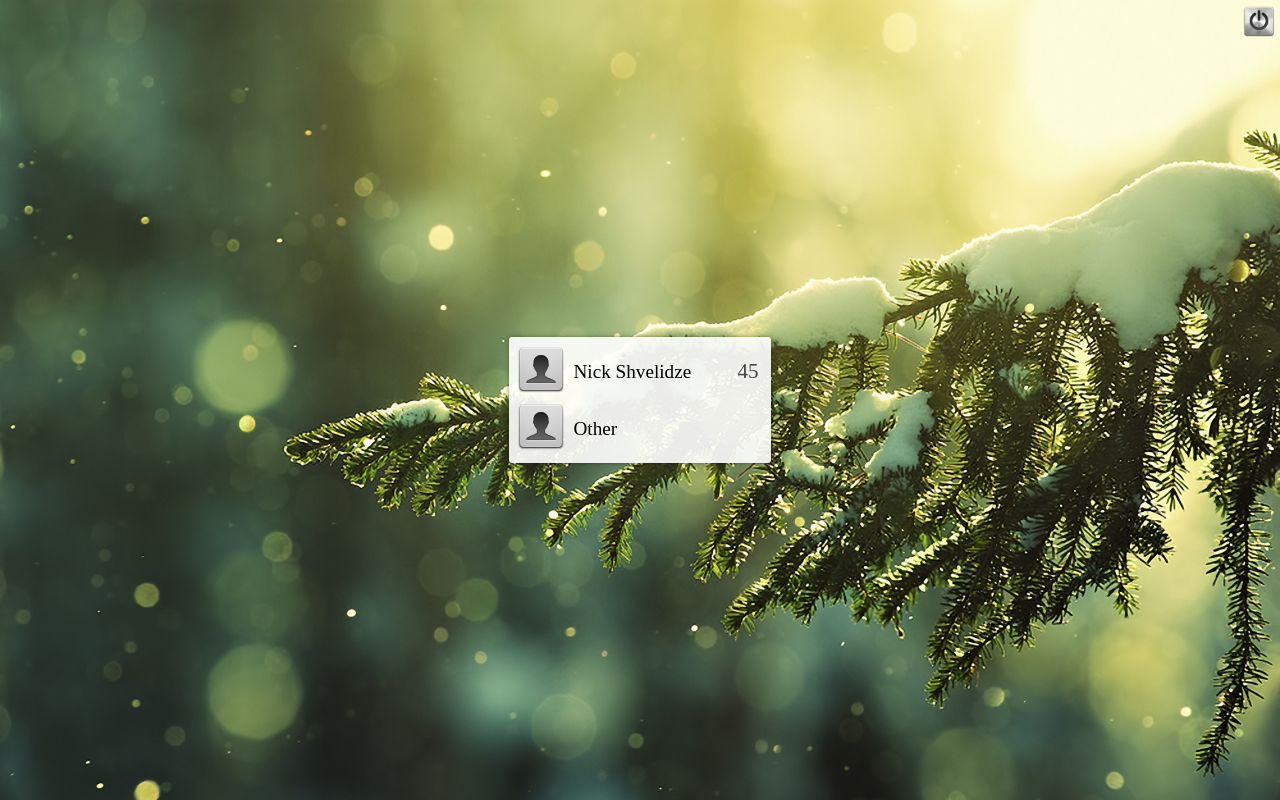
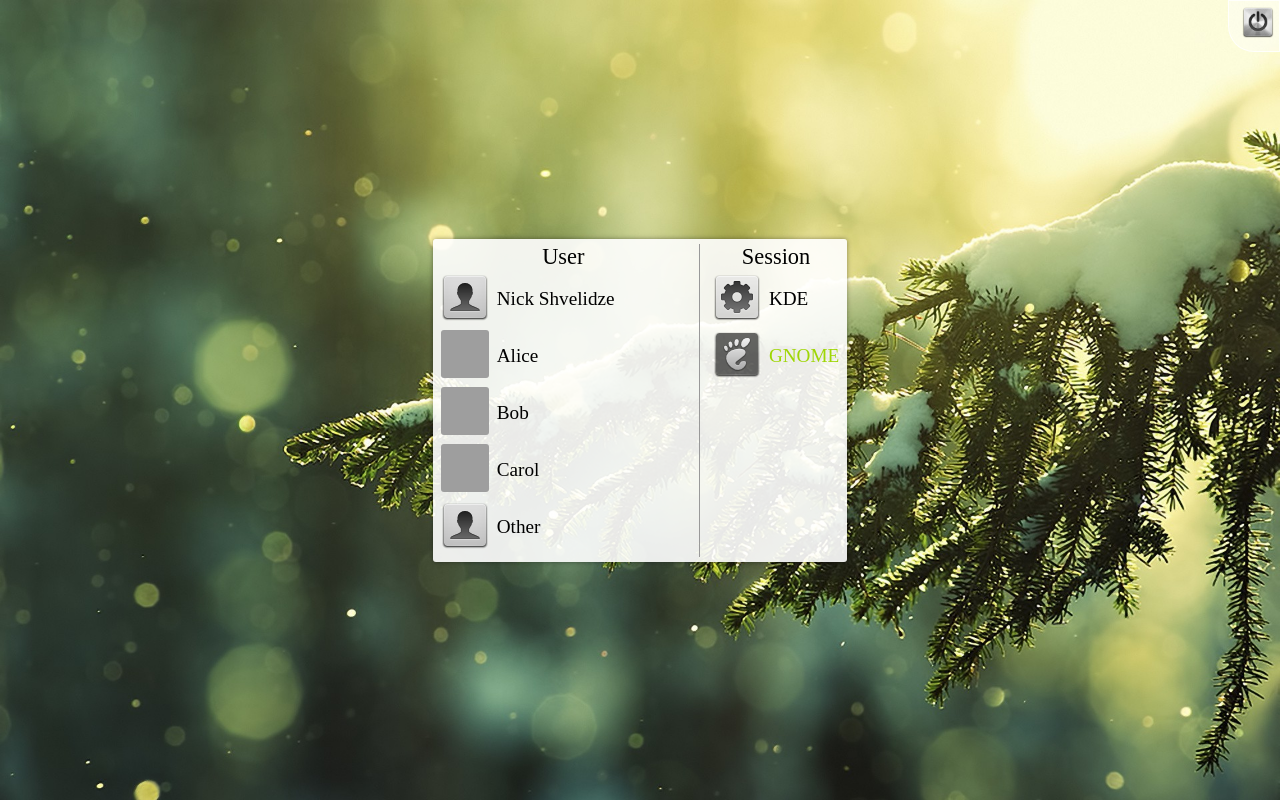
Before and after one commit to shvelo/lightwinter, a plain HTML site: page testmode/index.html in a window 1280 px wide. Drawn offline with Linux system fonts and the light colour scheme; grey boxes are pictures that could not be loaded.

Commit message:
Almost done

```diff
--- a/testmode/index.html
+++ b/testmode/index.html
@@ -2,17 +2,16 @@
 
 <link rel="stylesheet" href="style.css">
 
-<a id="shutdown"></a>
+<div id="corner">
+    <a id="shutdown"></a>
+</div>
 
 <div class="box-wrapper">
 <div class="box">
 <div class="content">
+<div class="left">
+    <header>User</header>
     <table id="user_table">
-        <tr data-id="nick" class="user">
-            <td><img src="avatar-default.png"></td>
-            <td>Nick Shvelidze</td>
-            <td class="countdown"></td>
-        </tr>
         <tr class="other-user">
             <td><img src="avatar-default.png"></td>
             <td>Other</td>
@@ -26,11 +25,33 @@
             </td>
         </tr>
     </table>
-    <table id="message_table"><td id="message_label"></td></table>
+</div>
+<div class="right">
+    <header>Session</header>
+    <table id="session_table"></table>
+</div>
+<div style="clear:both"></div>
 </div>
 </div>
 </div>
 
+<div style="display: none">
+    <table id="user-template">
+        <tr data-id="{{=id}}" class="user">
+            <td><img src="{{=image}}"></td>
+            <td>{{=name}}</td>
+            <td class="countdown"></td>
+        </tr>
+    </table>
+    <table id="session-template">
+        <tr data-id="{{=id}}" class="session" title="{{=comment}}">
+            <td><img src="{{=image}}"></td>
+            <td>{{=name}}</td>
+        </tr>
+    </table>
+</div>
+
 <script src="lightdm.js"></script>
+<script src="t.min.js"></script>
 <script src="jquery.min.js"></script>
 <script src="script.js"></script>
--- a/testmode/lightdm.js
+++ b/testmode/lightdm.js
@@ -68,7 +68,8 @@ function _login ()
 
 function LightDMClass ()
 {
-    this.users = [new LightDMUser("alice", "Alice", "http://people.ubuntu.com/~robert-ancell/lightdm/astronaut.jpg", false),
+    this.users = [new LightDMUser("nick", "Nick Shvelidze", "avatar-default.png", false),
+                  new LightDMUser("alice", "Alice", "http://people.ubuntu.com/~robert-ancell/lightdm/astronaut.jpg", false),
                   new LightDMUser("bob", "Bob", "http://people.ubuntu.com/~robert-ancell/lightdm/baseball.png", true),
                   new LightDMUser("carol", "Carol", "http://people.ubuntu.com/~robert-ancell/lightdm/coffee.jpg", false)];
     this.num_users = this.users.length;
--- a/testmode/script.js
+++ b/testmode/script.js
@@ -1,21 +1,14 @@
 var password_prompt = false;
 var selected_user = null;
-var time_remaining = 0
+var time_remaining = 0;
+var session = lightdm.session;
 
 function show_prompt(text) {
    password_prompt = true;
 
    $('tr.password').insertAfter('[data-id="'+selected_user+'"]').slideDown('slow');
 
-   var label = $('#password_prompt');
-   label.html(text);
-
-   var entry = $('#password_entry');
-   entry.val('');
-
-   var table = $('#password_table');
-
-   entry.focus();
+   $('tr.password .input').focus();
 }
 
 function show_message(text) {
@@ -50,10 +43,11 @@ function throbber() {
 }
 
 function authentication_complete() {
-   if (lightdm.is_authenticated)
-       lightdm.login (lightdm.authentication_user, lightdm.default_session);
-   else
+   if (lightdm.is_authenticated) {
+       lightdm.login (lightdm.authentication_user, session);
+   } else {
        show_message ("Authentication Failed");
+   }
 
    reset ();
    setTimeout(throbber, 1000);
@@ -73,6 +67,11 @@ function start_authentication(username) {
        selected_user = username;
        lightdm.start_authentication(username);
    }
+}
+
+function cancel_authentication() {
+    lightdm.cancel_authentication();
+    password_prompt = false;
 }
 
 function provide_secret() {
@@ -95,8 +94,52 @@ $(function(){
 
     $('#shutdown').click(lightdm.shutdown);
 
+    var user_template = new t($('#user-template').html());
+
+    for(i in lightdm.users.reverse()) {
+        var user = lightdm.users[i];
+        $('#user_table').prepend(user_template.render({
+            id: user.name,
+            name: user.display_name,
+            image: user.image,
+            logged_in: user.logged_in
+        }));
+    }
+
+    var session_template = new t($('#session-template').html());
+
+    for(i in lightdm.sessions) {
+        var sess = lightdm.sessions[i];
+
+        var image;
+        switch(sess.key){
+            case 'gnome':
+                image = "gnome.png";
+                break;
+            default:
+                image = "default.png";
+                break;
+        }
+
+        $('#session_table').prepend(session_template.render({
+            id: sess.key,
+            name: sess.name,
+            comment: sess.comment,
+            image: image
+        }));
+    }
+
+    $('#session_table .session[data-id="'+ lightdm.session +'"]').addClass('active');
+
     $('.user').click(function(){
+        cancel_authentication();
         start_authentication($(this).data('id'));
+    });
+
+    $('.session').click(function(){
+        $('#session_table .session').removeClass('active');
+        session = $(this).data('id');
+        $(this).addClass('active');
     });
 
     $('.password .input').on('focus', function(){
@@ -110,7 +153,7 @@ $(function(){
         }
     });
 
-    $('[data-id="'+ lightdm.timed_login_user +'"]').addClass('active');
+    $('#users_table .user[data-id="'+ lightdm.timed_login_user +'"]').addClass('active');
 
     time_remaining = lightdm.timed_login_delay;
     if (time_remaining > 0)
--- a/testmode/style.css
+++ b/testmode/style.css
@@ -7,6 +7,18 @@ html, body {
 body {
     background-image: url('bg.jpg');
     background-size: cover;
+}
+
+#corner {
+    position: absolute;
+    z-index: 998;
+    width: 50px;
+    height: 50px;
+    top: 0;
+    right: 0;
+    border-bottom-left-radius: 50%;
+    background: rgba(255,255,255, .4);
+    border: 1px solid rgba(255,255,255, .8);
 }
 
 #shutdown {
@@ -52,22 +64,38 @@ body {
     border-radius: 3px;
 }
 
-#user_table tr {
+.left, .right {
+    float: left;
+}
+
+.left {
+    margin-right: 10px;
+    padding-right: 10px;
+    border-right: 1px solid #999;
+}
+
+header {
+    display: block;
+    text-align: center;
+    font-size: 1.4em;
+}
+
+#user_table tr, #session_table tr {
     cursor: pointer;
     text-align: left;
     -webkit-transition-duration: .5s;
     font-size: 1.2em;
 }
 
-#user_table tr:hover {
+#user_table tr:hover, #session_table tr:hover {
     text-shadow: 0px 0px 3px rgba(0,0,0,.4);
 }
 
-#user_table td:nth-child(2) {
+#user_table td:nth-child(2), #session_table td:nth-child(2) {
     padding-left: 5px;
 }
 
-#user_table img {
+#user_table img, #session_table img {
     width: 48px;
     height: 48px;
     border-radius: 3px;
@@ -91,6 +119,10 @@ tr.password {
     display: none;
 }
 
+.session.active {
+    color: #9ED604;
+}
+
 .password .label {
     padding: 3px 4px;
     border: 1px solid #777;
@@ -107,4 +139,5 @@ tr.password {
     outline: none;
     display: block;
     line-height: 1.4em;
+    text-align: center;
 }
--- /dev/null
+++ b/testmode/t.min.js
@@ -0,0 +1,2 @@
+(function(){function f(a){this.t=a}function j(a,b){for(var c=b.split(".");c.length;){if(!(c[0]in a))return!1;a=a[c.shift()]}return a}function d(a,b){return a.replace(h,function(c,a,e,f,k,h,i,l){var c=j(b,f),a="",g;if(!c)return"!"==e?d(k,b):i?d(l,b):"";if(!e)return d(h,b);if("@"==e){for(g in c)c.hasOwnProperty(g)&&(b._key=g,b._val=c[g],a+=d(k,b));delete b._key;delete b._val;return a}}).replace(i,function(a,d,e){return(a=j(b,e))||0===a?"%"==d?(new Option(a)).innerHTML.replace(/"/g,"&quot;"):a:""})}
+var h=/\{\{(([@!]?)(.+?))\}\}(([\s\S]+?)(\{\{:\1\}\}([\s\S]+?))?)\{\{\/\1\}\}/g,i=/\{\{([=%])(.+?)\}\}/g;f.prototype.render=function(a){return d(this.t,a)};window.t=f})();
```
Also changed, not shown: testmode/default.png (added), testmode/gnome.png (added), testmode/ubuntu.png (added).
